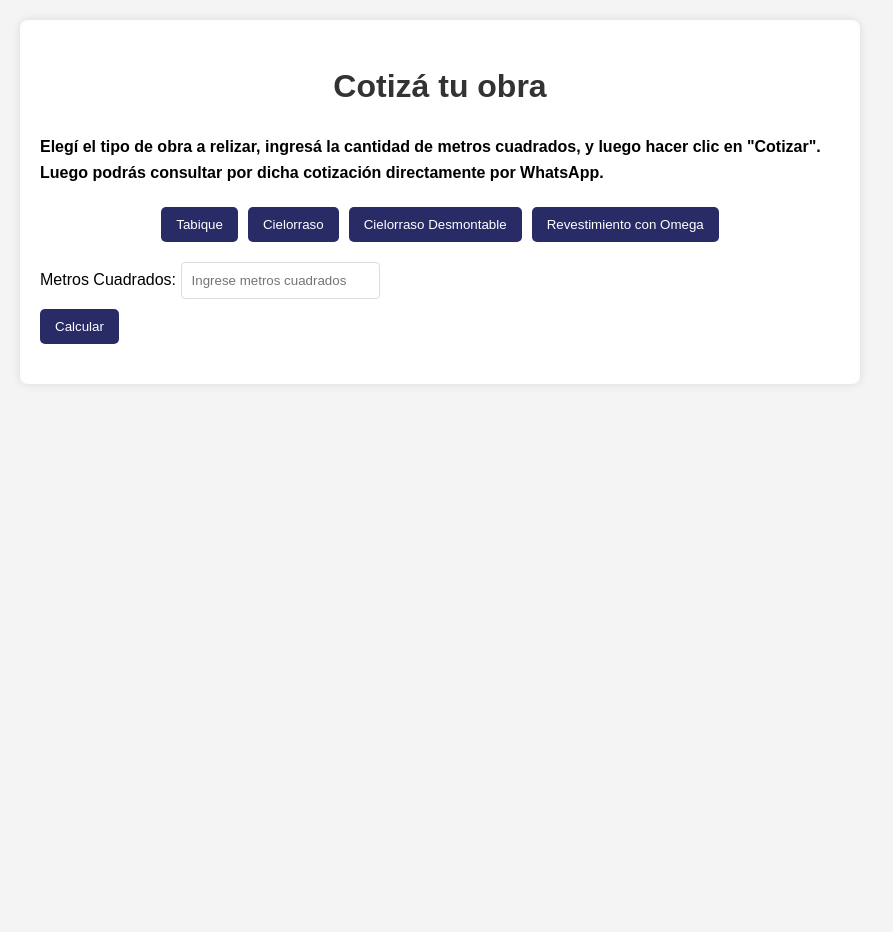
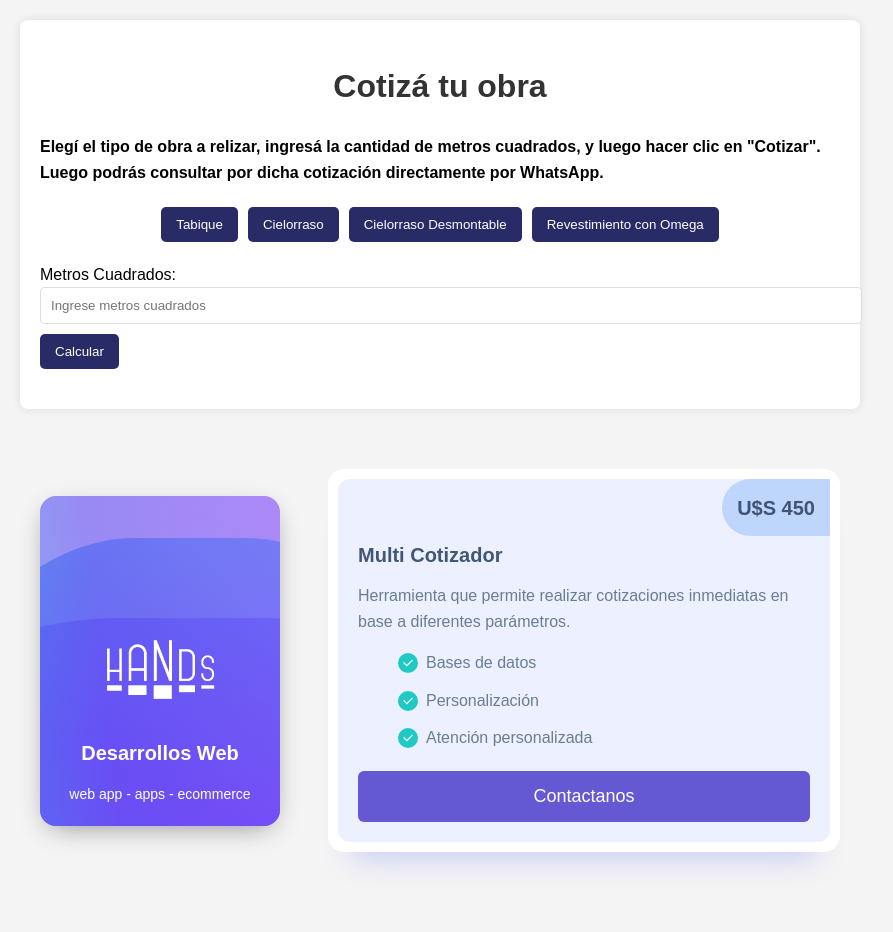
Before and after one commit to blucanus/cotizador, a plain HTML site: page index.html in a window 1280 px wide. Shown: the whole page, without its empty margins (200-1093 px from the left). Before the commit the page ends 800 px from the top, so only its background shows below. Drawn offline with Linux system fonts and the light colour scheme.

Commit message:
agregado de contenidos y corrección de estilos

```diff
--- a/assets/css/style.css
+++ b/assets/css/style.css
@@ -84,3 +84,223 @@
         flex-direction: column;
     }
 }
+
+.section-features {
+    width: 800px;
+    margin: 0 auto;
+    display: flex;
+    gap: 3rem;
+    align-items: center;
+    padding: 60px 0;
+}
+.infotop img {
+    width: 50%;
+}
+
+/* From Uiverse.io by MikeAndrewDesigner */
+.e-card {
+    background: transparent;
+    box-shadow: 0px 8px 28px -9px rgba(0, 0, 0, 0.45);
+    position: relative;
+    width: 240px;
+    height: 330px;
+    border-radius: 16px;
+    overflow: hidden;
+}
+
+.wave {
+    position: absolute;
+    width: 540px;
+    height: 700px;
+    opacity: 0.6;
+    left: 0;
+    top: 0;
+    margin-left: -50%;
+    margin-top: -70%;
+    background: linear-gradient(744deg, #af40ff, #5b42f3 60%, #00ddeb);
+}
+
+.icon {
+    width: 3em;
+    margin-top: -1em;
+    padding-bottom: 1em;
+}
+
+.infotop {
+    text-align: center;
+    font-size: 20px;
+    position: absolute;
+    top: 5.6em;
+    left: 0;
+    right: 0;
+    color: rgb(255, 255, 255);
+    font-weight: 600;
+}
+
+.name {
+    font-size: 14px;
+    font-weight: 100;
+    position: relative;
+    top: 1em;
+    text-transform: lowercase;
+}
+
+.wave:nth-child(2),
+.wave:nth-child(3) {
+    top: 210px;
+}
+
+.playing .wave {
+    border-radius: 40%;
+    animation: wave 3000ms infinite linear;
+}
+
+.wave {
+    border-radius: 40%;
+    animation: wave 55s infinite linear;
+}
+
+.playing .wave:nth-child(2) {
+    animation-duration: 4000ms;
+}
+
+.wave:nth-child(2) {
+    animation-duration: 50s;
+}
+
+.playing .wave:nth-child(3) {
+    animation-duration: 5000ms;
+}
+
+.wave:nth-child(3) {
+    animation-duration: 45s;
+}
+
+@keyframes wave {
+    0% {
+        transform: rotate(0deg);
+    }
+
+    100% {
+        transform: rotate(360deg);
+    }
+}
+
+/* From Uiverse.io by Yaya12085 */
+.plan {
+    border-radius: 16px;
+    box-shadow: 0 30px 30px -25px rgba(0, 38, 255, 0.205);
+    padding: 10px;
+    background-color: #fff;
+    color: #697e91;
+    max-width: 600px;
+  }
+
+  .plan strong {
+    font-weight: 600;
+    color: #425275;
+  }
+
+  .plan .inner {
+    align-items: center;
+    padding: 20px;
+    padding-top: 40px;
+    background-color: #ecf0ff;
+    border-radius: 12px;
+    position: relative;
+  }
+
+  .plan .pricing {
+    position: absolute;
+    top: 0;
+    right: 0;
+    background-color: #bed6fb;
+    border-radius: 99em 0 0 99em;
+    display: flex;
+    align-items: center;
+    padding: 0.625em 0.75em;
+    font-size: 1.25rem;
+    font-weight: 600;
+    color: #425475;
+  }
+
+  .plan .pricing small {
+    color: #707a91;
+    font-size: 0.75em;
+    margin-left: 0.25em;
+  }
+
+  .plan .title {
+    font-weight: 600;
+    font-size: 1.25rem;
+    color: #425675;
+    margin-bottom: 0;
+  }
+
+  .plan .title + * {
+    margin-top: 0.75rem;
+  }
+
+  .plan .info + * {
+    margin-top: 1rem;
+  }
+
+  .plan .features {
+    display: flex;
+    flex-direction: column;
+  }
+
+  .plan .features li {
+    display: flex;
+    align-items: center;
+    gap: 0.5rem;
+  }
+
+  .plan .features li + * {
+    margin-top: 0.75rem;
+  }
+
+  .plan .features .icon-new {
+    background-color: #1FCAC5;
+    display: inline-flex;
+    align-items: center;
+    justify-content: center;
+    color: #fff;
+    border-radius: 50%;
+    width: 20px;
+    height: 20px;
+  }
+
+  .plan .features .icon-new svg {
+    width: 14px;
+    height: 14px;
+  }
+
+  .plan .features + * {
+    margin-top: 1.25rem;
+  }
+
+  .plan .action {
+    width: 100%;
+    display: flex;
+    align-items: center;
+    justify-content: end;
+  }
+
+  .plan .button {
+    background-color: #6558d3;
+    border-radius: 6px;
+    color: #fff;
+    font-weight: 500;
+    font-size: 1.125rem;
+    text-align: center;
+    border: 0;
+    outline: 0;
+    width: 100%;
+    padding: 0.625em 0.75em;
+    text-decoration: none;
+  }
+
+  .plan .button:hover, .plan .button:focus {
+    background-color: #4133B7;
+  }
--- a/index.html
+++ b/index.html
@@ -5,94 +5,7 @@
   <meta charset="UTF-8" />
   <meta name="viewport" content="width=device-width, initial-scale=1.0" />
   <title>Cotizador Múltiple</title>
-  <style>
-    body {
-      font-family: Arial, sans-serif;
-      line-height: 1.6;
-      margin: 0;
-      padding: 20px;
-      background-color: #f4f4f4;
-    }
-
-    .container-cotizador {
-      max-width: 800px;
-      margin: 0 auto;
-      background-color: #fff;
-      padding: 20px;
-      border-radius: 8px;
-      box-shadow: 0 0 10px rgba(0, 0, 0, 0.1);
-    }
-
-    h1 {
-      text-align: center;
-      color: #333;
-    }
-
-    .cotizador-buttons {
-      display: flex;
-      justify-content: center;
-      gap: 10px;
-      margin-bottom: 20px;
-    }
-
-    button {
-      padding: 10px 15px;
-      background-color: #292b67;
-      color: #fff;
-      border: none;
-      border-radius: 5px;
-      cursor: pointer;
-      transition: background-color 0.3s;
-    }
-
-    button:hover {
-      background-color: #0ca2d3;
-    }
-
-    input[type="number"] {
-     /*  width: 100%; */
-      padding: 10px;
-      margin-bottom: 10px;
-      border: 1px solid #ddd;
-      border-radius: 4px;
-    }
-
-    table {
-      width: 100%;
-      border-collapse: collapse;
-      margin-top: 20px;
-    }
-
-    th,
-    td {
-      padding: 10px;
-      border: 1px solid #ddd;
-      text-align: left;
-    }
-
-    th {
-      background-color: #f2f2f2;
-    }
-
-    .edit-input {
-      width: 100%;
-      padding: 5px;
-      border: 1px solid #ddd;
-      border-radius: 4px;
-    }
-
-    #whatsappButton {
-      display: block;
-      margin-top: 20px;
-    }
-
-    @media (max-width: 478px) {
-      .cotizador-buttons {
-        flex-wrap: wrap;
-        flex-direction: column;
-      }
-    }
-  </style>
+  <link rel="stylesheet" href="assets/css/style.css">
 </head>
 
 <body>
@@ -114,6 +27,75 @@
       Consultar por WhatsApp
     </button>
   </div>
+  <section class="section-features">
+    <div class="col">
+      <div class="e-card playing">
+        <div class="image"></div>
+
+        <div class="wave"></div>
+        <div class="wave"></div>
+        <div class="wave"></div>
+
+
+        <div class="infotop">
+          <img src="assets/img/logo-solo-sites.png" />
+          <br>
+          Desarrollos Web
+          <br>
+          <div class="name">Web App - Apps - ecommerce</div>
+        </div>
+      </div>
+    </div>
+    <div class="col">
+
+<div class="plan">
+		<div class="inner">
+			<span class="pricing">
+				<span>
+					U$S 450 <!-- <small>/ m</small> -->
+				</span>
+			</span>
+			<p class="title">Multi Cotizador</p>
+			<p class="info">Herramienta que permite realizar cotizaciones inmediatas en base a diferentes parámetros.</p>
+			<ul class="features">
+				<li>
+					<span class="icon-new">
+						<svg height="24" width="24" viewBox="0 0 24 24" xmlns="http://www.w3.org/2000/svg">
+							<path d="M0 0h24v24H0z" fill="none"></path>
+							<path fill="currentColor" d="M10 15.172l9.192-9.193 1.415 1.414L10 18l-6.364-6.364 1.414-1.414z"></path>
+						</svg>
+					</span>
+					<span>Bases de datos</span>
+				</li>
+				<li>
+					<span class="icon-new">
+						<svg height="24" width="24" viewBox="0 0 24 24" xmlns="http://www.w3.org/2000/svg">
+							<path d="M0 0h24v24H0z" fill="none"></path>
+							<path fill="currentColor" d="M10 15.172l9.192-9.193 1.415 1.414L10 18l-6.364-6.364 1.414-1.414z"></path>
+						</svg>
+					</span>
+					<span>Personalización</strong></span>
+				</li>
+				<li>
+					<span class="icon-new">
+						<svg height="24" width="24" viewBox="0 0 24 24" xmlns="http://www.w3.org/2000/svg">
+							<path d="M0 0h24v24H0z" fill="none"></path>
+							<path fill="currentColor" d="M10 15.172l9.192-9.193 1.415 1.414L10 18l-6.364-6.364 1.414-1.414z"></path>
+						</svg>
+					</span>
+					<span>Atención personalizada</span>
+				</li>
+			</ul>
+			<div class="action">
+			<a class="button" href="https://wa.me/542215755696">
+				Contactanos
+			</a>
+			</div>
+		</div>
+	</div>
+    </div>
+   <!--  <div class="col"></div> -->
+  </section>
 
   <script>
     // Definición de los cotizadores
```
Also changed, not shown: assets/img/logo-solo-sites.png (added), 1 other file. Lines whose indentation alone changed are shown as unchanged.
